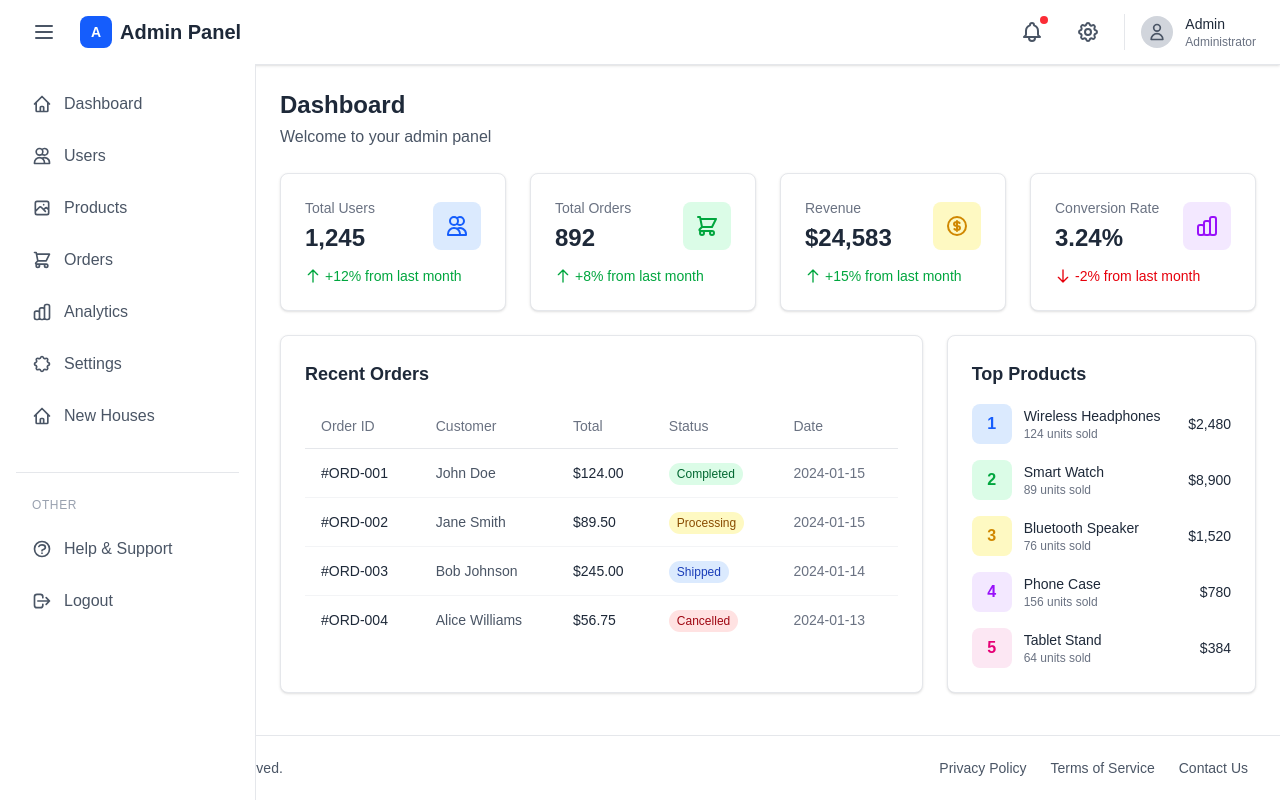
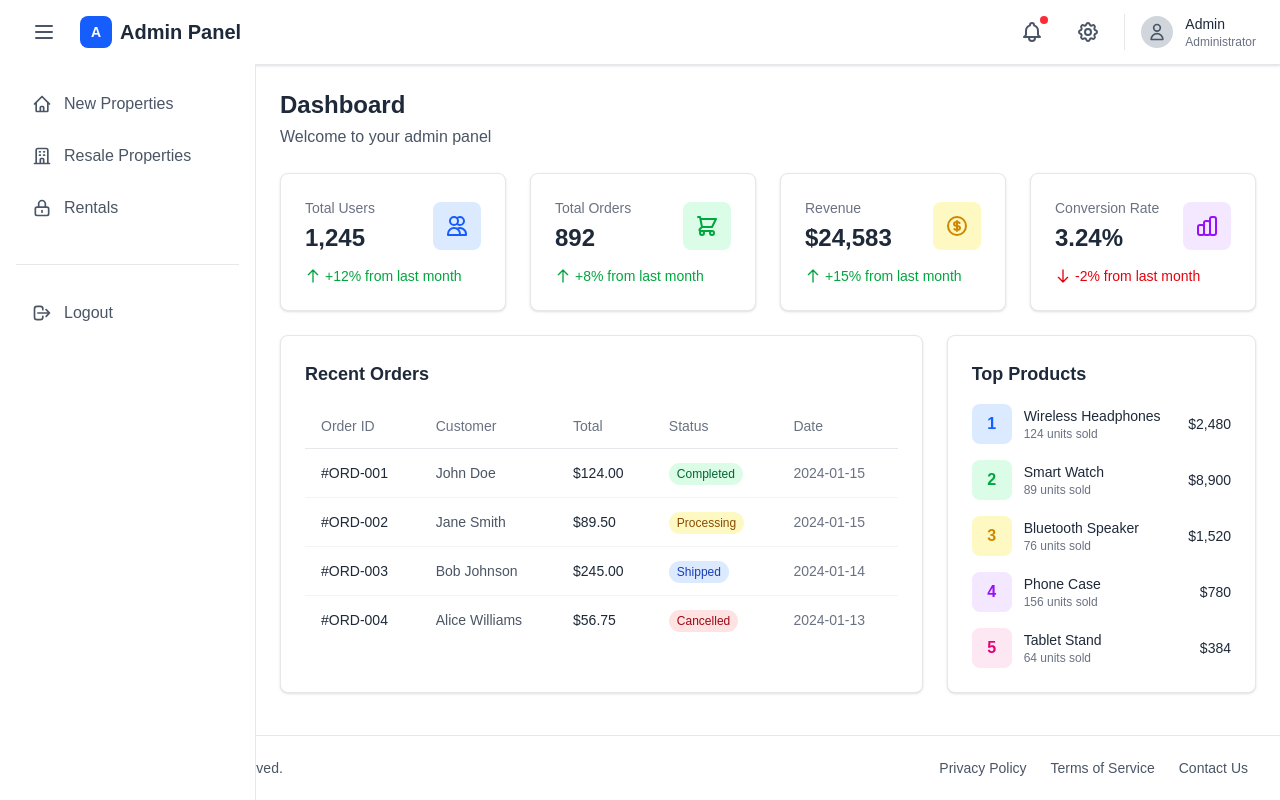
Before and after one commit to 15199004491/next.js-panel, a Next.js app: page / in a window 1280 px wide. Built offline with nearby package versions, Linux system fonts and the light colour scheme.

Commit message:
feat: update sidebar menu content

```diff
--- a/src/layouts/sidebar/index.tsx
+++ b/src/layouts/sidebar/index.tsx
@@ -4,23 +4,15 @@ import Link from 'next/link';
 import { useAppStore } from '../../core/store';
 
 const menuItems = [
-  { name: 'Dashboard', icon: 'dashboard', href: '/' },
-  { name: 'Users', icon: 'users', href: '/users' },
-  { name: 'Products', icon: 'packages', href: '/products' },
-  { name: 'Orders', icon: 'shopping-cart', href: '/orders' },
-  { name: 'Analytics', icon: 'bar-chart', href: '/analytics' },
-  { name: 'Settings', icon: 'settings', href: '/settings' },
-  { name: 'New Houses', icon: 'home', href: '/newhouse/list' },
+  { name: 'New Properties', icon: 'home', href: '/newhouses' },
+  { name: 'Resale Properties', icon: 'building', href: '/resale' },
+  { name: 'Rentals', icon: 'key', href: '/rentals' },
 ];
 
 const iconPaths: Record<string, string> = {
-  dashboard: 'M3 12l2-2m0 0l7-7 7 7M5 10v10a1 1 0 001 1h3m10-11l2 2m-2-2v10a1 1 0 01-1 1h-3m-6 0a1 1 0 001-1v-4a1 1 0 011-1h2a1 1 0 011 1v4a1 1 0 001 1m-6 0h6',
-  users: 'M12 4.354a4 4 0 110 5.292M15 21H3v-1a6 6 0 0112 0v1zm0 0h6v-1a6 6 0 00-9-5.197M13 7a4 4 0 11-8 0 4 4 0 018 0z',
-  packages: 'M4 16l4.586-4.586a2 2 0 012.828 0L16 16m-2-2l1.586-1.586a2 2 0 012.828 0L20 14m-6-6h.01M6 20h12a2 2 0 002-2V6a2 2 0 00-2-2H6a2 2 0 00-2 2v12a2 2 0 002 2z',
-  'shopping-cart': 'M3 3h2l.4 2M7 13h10l4-8H5.4M7 13L5.4 5M7 13l-2.293 2.293c-.63.63-.184 1.707.707 1.707H17m0 0a2 2 0 100 4 2 2 0 000-4zm-8 2a2 2 0 11-4 0 2 2 0 014 0z',
-  'bar-chart': 'M9 19v-6a2 2 0 00-2-2H5a2 2 0 00-2 2v6a2 2 0 002 2h2a2 2 0 002-2zm0 0V9a2 2 0 012-2h2a2 2 0 012 2v10m-6 0a2 2 0 002 2h2a2 2 0 002-2m0 0V5a2 2 0 012-2h2a2 2 0 012 2v14a2 2 0 01-2 2h-2a2 2 0 01-2-2z',
-  settings: 'M10.325 4.317c.426-1.756 2.924-1.756 3.35 0a1.724 1.724 0 002.573 1.066c1.543-.94 3.31.826 2.37 2.37a1.724 1.724 0 001.065 2.572c1.756.426 1.756 2.924 0 3.35a1.724 1.724 0 00-1.066 2.573c.94 1.543-.826 3.31-2.37 2.37a1.724 1.724 0 00-2.572 1.065c-.426 1.756-2.924 1.756-3.35 0a1.724 1.724 0 00-2.573-1.066c-1.543.94-3.31-.826-2.37-2.37a1.724 1.724 0 00-1.065-2.572c-1.756-.426-1.756-2.924 0-3.35a1.724 1.724 0 001.066-2.573c-.94-1.543.826-3.31 2.37-2.37.996.608 2.296.07 2.572-1.065z',
   home: 'M3 12l2-2m0 0l7-7 7 7M5 10v10a1 1 0 001 1h3m10-11l2 2m-2-2v10a1 1 0 01-1 1h-3m-6 0a1 1 0 001-1v-4a1 1 0 011-1h2a1 1 0 011 1v4a1 1 0 001 1m-6 0h6',
+  building: 'M19 21V5a2 2 0 00-2-2H7a2 2 0 00-2 2v16m14 0h2m-2 0h-5m-9 0H3m2 0h5M9 7h1m-1 4h1m4-4h1m-1 4h1m-5 10v-5a1 1 0 011-1h2a1 1 0 011 1v5m-4 0h4',
+  key: 'M12 15v2m-6 4h12a2 2 0 002-2v-6a2 2 0 00-2-2H6a2 2 0 00-2 2v6a2 2 0 002 2zm10-10V7a4 4 0 00-8 0v4h8z',
 };
 
 export default function Sidebar() {
@@ -43,16 +35,7 @@ export default function Sidebar() {
           ))}
         </ul>
         <div className="mt-8 pt-6 border-t border-gray-200">
-          <p className="px-4 text-xs text-gray-400 uppercase tracking-wider mb-3">Other</p>
           <ul className="space-y-1">
-            <li>
-              <Link href="/help" className="flex items-center gap-3 px-4 py-3 text-gray-600 rounded-lg hover:bg-gray-50 hover:text-gray-800 transition-colors">
-                <svg className="w-5 h-5" fill="none" stroke="currentColor" viewBox="0 0 24 24">
-                  <path strokeLinecap="round" strokeLinejoin="round" strokeWidth={2} d="M8.228 9c.549-1.165 2.03-2 3.772-2 2.21 0 4 1.343 4 3 0 1.4-1.278 2.575-3.006 2.907-.542.104-.994.54-.994 1.093m0 3h.01M21 12a9 9 0 11-18 0 9 9 0 0118 0z" />
-                </svg>
-                <span className="font-medium">Help & Support</span>
-              </Link>
-            </li>
             <li>
               <Link href="/login" className="flex items-center gap-3 px-4 py-3 text-gray-600 rounded-lg hover:bg-red-50 hover:text-red-600 transition-colors">
                 <svg className="w-5 h-5" fill="none" stroke="currentColor" viewBox="0 0 24 24">
```
